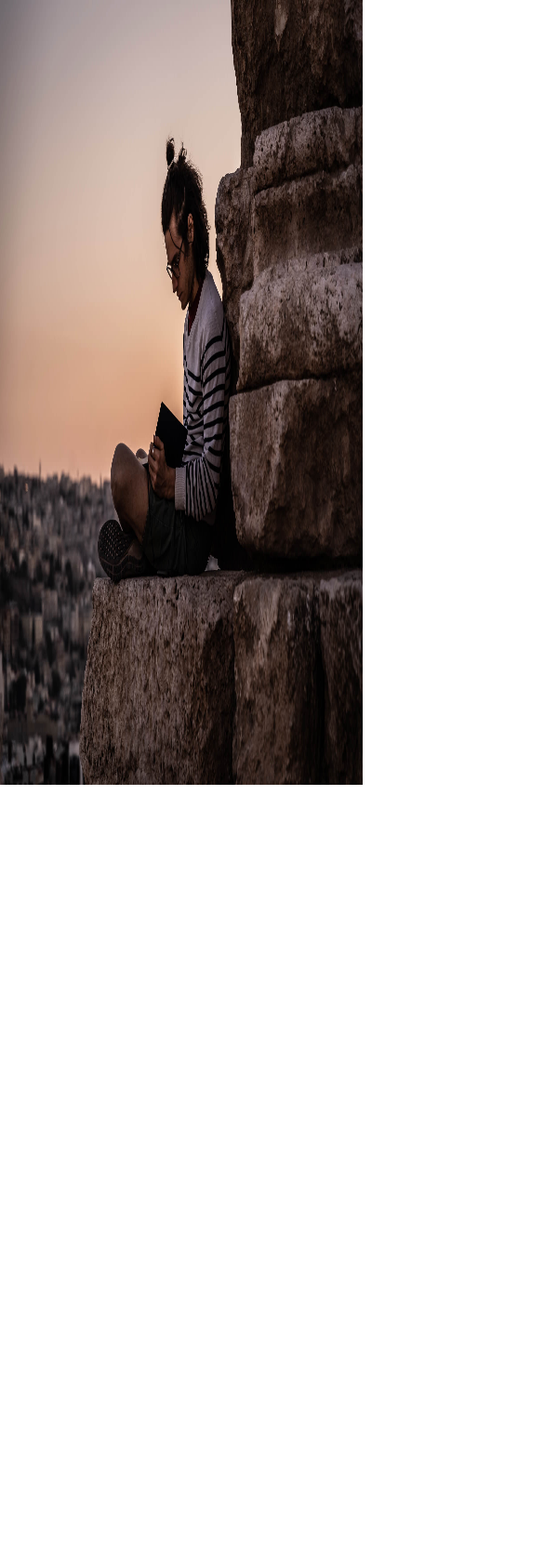
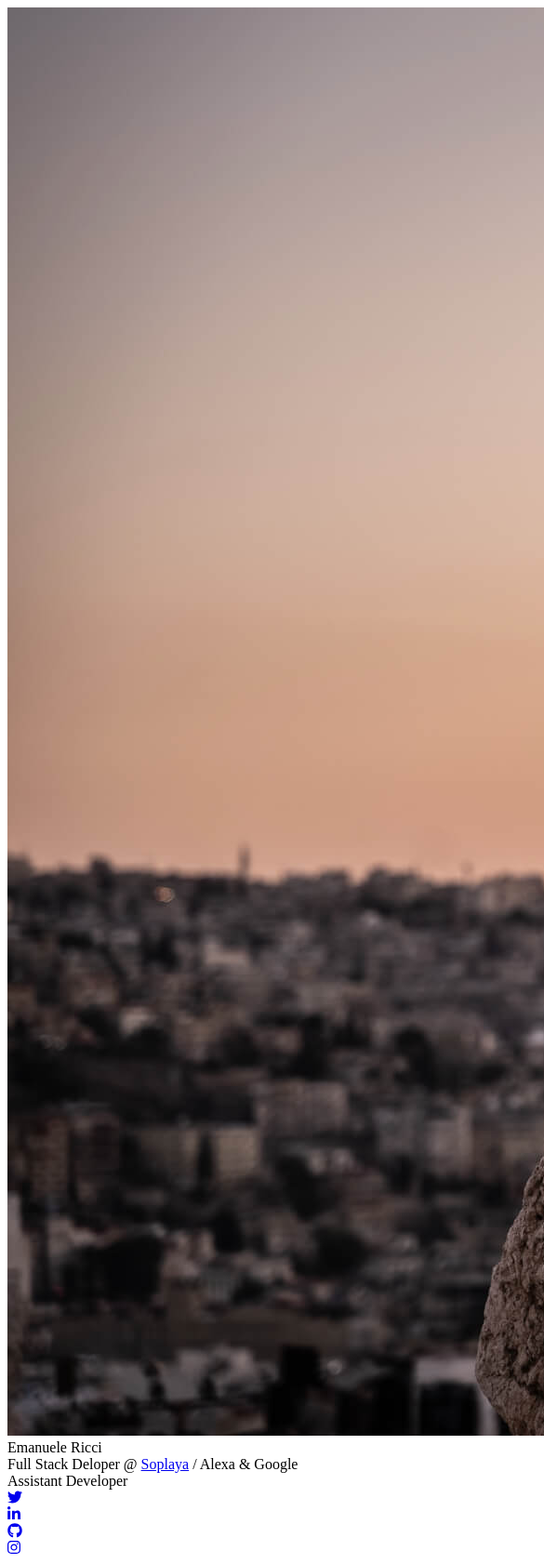
Before and after one commit to StErMi/ericci-dev-website, a Next.js app: page / in a window 390 px wide. Shown: the top 1682 px of the page at 93% size, 585 px wide, since content can reach past the window. Before the commit the page ends 844 px from the top, so only its background shows below. Built offline with nearby package versions, Linux system fonts and the light colour scheme.

Commit message:
refactored, added support for responsive design

```diff
--- a/pages/index.tsx
+++ b/pages/index.tsx
@@ -8,55 +8,69 @@ import {
   faInstagram,
 } from '@fortawesome/free-brands-svg-icons';
 
-import Image from 'next/image';
+const IndexPage = () => {
+  const socialButtons = [
+    {
+      key: 'twitter',
+      icon: faTwitter,
+      url: 'https://twitter.com/StErMi',
+    },
+    {
+      key: 'linkedin',
+      icon: faLinkedinIn,
+      url: 'https://www.linkedin.com/in/emanuelericci',
+    },
+    {
+      key: 'github',
+      icon: faGithub,
+      url: 'https://github.com/StErMi',
+    },
+    {
+      key: 'instagram',
+      icon: faInstagram,
+      url: 'https://www.instagram.com/ericci87',
+    },
+  ];
 
-const IndexPage = () => (
+  return (
     <Layout title="Home | Emanuele Ricci ~ Full Stack Developer">
-    <div className="grid h-screen grid-cols-7 bg-primary">
-      <div className="col-span-4">
-        <div className="relative w-full h-full">
-          <Image className="object-cover" src="/cover.jpeg" layout="fill" />
+      <div className="w-full h-full lg:flex ">
+        <div className="lg:w-7/12 lg:h-screen">
+          <img className="object-cover w-full lg:h-full" src="/cover.jpeg" />
         </div>
-      </div>
-      <div className="flex flex-col items-center justify-center col-span-3 align-middle">
-        <div className="px-32 text-center text-primary">
-          <div className="font-black font-mulish text-7xl">Emanuele Ricci</div>
-          <div className="py-10 text-2xl font-light">
+        <div className="lg:w-5/12">
+          <div className="flex flex-col items-center justify-center h-full px-10 mt-10 space-y-10 text-center align-middle lg:mt-0 text-primary font-mulish">
+            <div className="text-6xl font-black">Emanuele Ricci</div>
+            <div className="text-2xl font-light leading">
               Full Stack Deloper @{' '}
-            <a className="font-bold underline" href="https://soplaya.com/">
+              <a
+                className="font-bold underline"
+                href="https://soplaya.com/"
+                target="black"
+              >
                 Soplaya
               </a>{' '}
               / Alexa & Google Assistant Developer
             </div>
-          <div className="flex flex-row justify-center pt-10 space-x-8">
-            <a href="https://twitter.com/StErMi">
-              <div className="flex items-center justify-center w-20 h-20 border rounded-full bg-primary border-primary hover:border-button hover:text-button">
-                <FontAwesomeIcon icon={faTwitter} className="text-3xl" />
+            <div>
+              <div className="flex flex-row justify-center space-x-8">
+                {socialButtons.map((button) => (
+                  <a href={button.url} target="black" key={button.key}>
+                    <div className="flex items-center justify-center w-20 h-20 border border-white rounded-full hover:border-button hover:text-button">
+                      <FontAwesomeIcon
+                        icon={button.icon}
+                        className="text-3xl"
+                      />
                     </div>
                   </a>
-
-            <a href="https://www.linkedin.com/in/emanuelericci">
-              <div className="flex items-center justify-center w-20 h-20 border rounded-full bg-primary border-primary hover:border-button hover:text-button">
-                <FontAwesomeIcon icon={faLinkedinIn} className="text-3xl" />
+                ))}
               </div>
-            </a>
-
-            <a href="https://github.com/StErMi">
-              <div className="flex items-center justify-center w-20 h-20 border rounded-full bg-primary border-primary hover:border-button hover:text-button">
-                <FontAwesomeIcon icon={faGithub} className="text-3xl" />
-              </div>
-            </a>
-
-            <a href="https://www.instagram.com/ericci87">
-              <div className="flex items-center justify-center w-20 h-20 border rounded-full bg-primary border-primary hover:border-button hover:text-button">
-                <FontAwesomeIcon icon={faInstagram} className="text-3xl" />
-              </div>
-            </a>
             </div>
           </div>
         </div>
       </div>
     </Layout>
   );
+};
 
 export default IndexPage;
```
Lines whose indentation alone changed are shown as unchanged.
